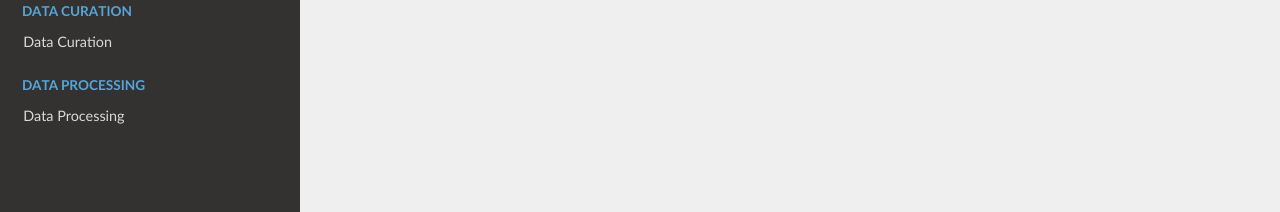
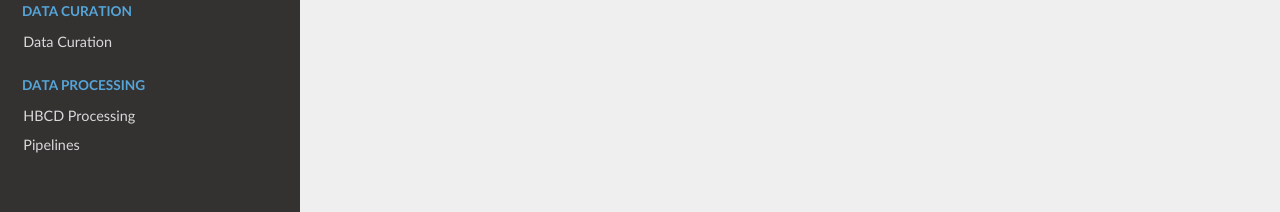
Before and after one commit to mattcieslak/hbcd-docs, an MkDocs documentation site: the page built from docs/index.md, in a window 1280 px wide. Shown: the part 685-897 px from the top of the page. Built offline with MkDocs 1.6.1, drawn with Linux system fonts in a browser that asks for light colours; nearby versions of some CDN libraries.

Commit message:
Update mkdocs.yml

```diff
--- a/mkdocs.yml
+++ b/mkdocs.yml
@@ -24,4 +24,5 @@ nav:
   - Data Curation:
     - Data Curation: bidscuration.md
   - Data Processing:
-    - Data Processing: processing.md
+    - HBCD Processing: processing.md
+    - Pipelines: processing/pipelines.md
```
